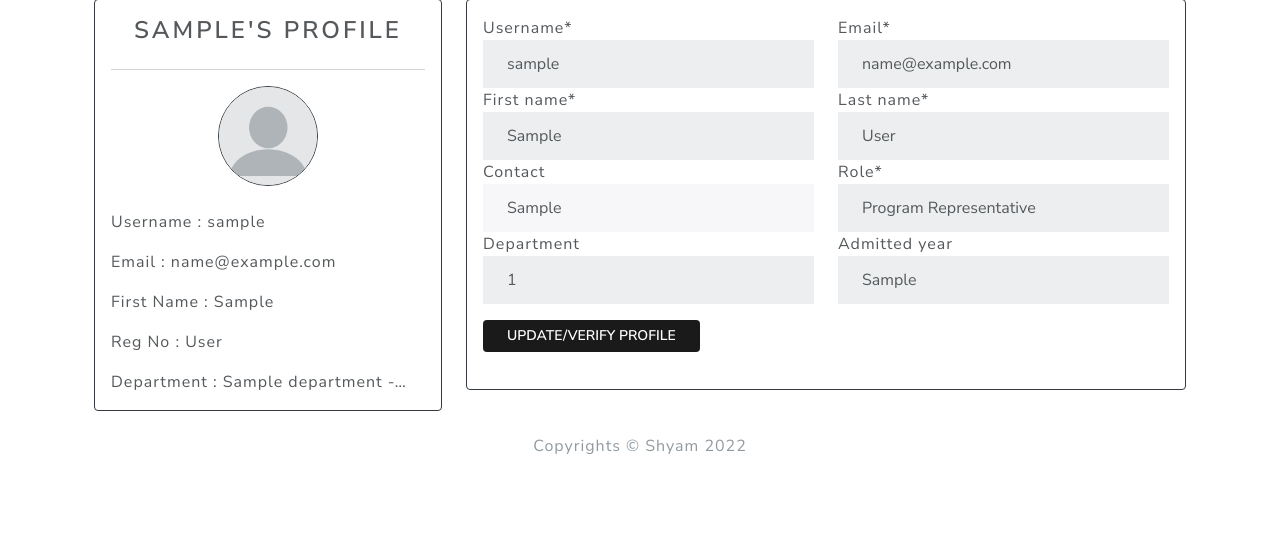
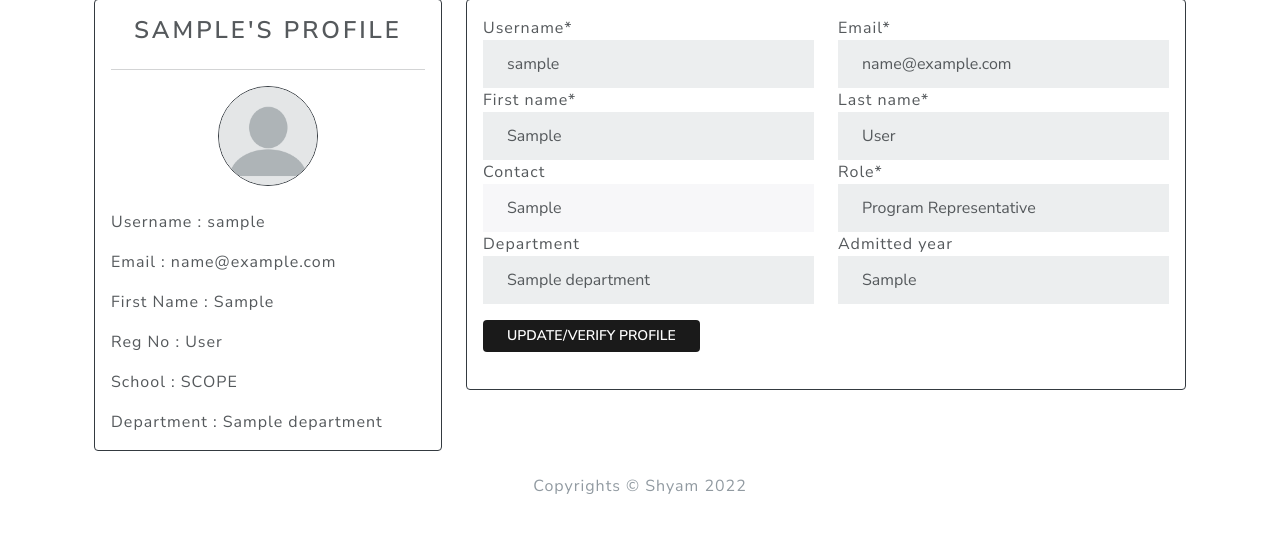
Before and after one commit to ShyamSundhar1411/Query-Raiser, a Django app: a page that uses services/templates/account/profile.html in a window 1280 px wide. Shown: the part 132-665 px from the top of the page. Run offline with Django 4.2, Linux system fonts and the light colour scheme; a user stored in the database is signed in; tables that the repository leaves empty hold one stand-in row (values such as "Sample post"); parts of the project's set-up code (start-up, migrations or seed data) failed here and were passed over; some libraries are stand-ins or nearby versions.

Commit message:
Changing Departments

```diff
--- a/pyproject.toml
+++ b/pyproject.toml
@@ -23,6 +23,7 @@ psycopg2 = "^2.9.3"
 psycopg2-binary = "^2.9.3"
 hypercorn = "^0.14.3"
 gunicorn = "^20.1.0"
+django-import-export = "^3.0.1"
 
 [tool.poetry.dev-dependencies]
 
--- a/services/choices.py
+++ b/services/choices.py
@@ -30,5 +30,6 @@ SCHOOL_CHOICES = [
     ('VITBS','VIT Business School-VITBS'),
     ('VITSOL','VIT School of Law-VITSOL'),
     ('VFIT','VIT Fashion Institute of Technology-VFIT'),
-    ('Other Organization','Other Organization')
+    ('Other Organization','Other Organization'),
+    ('Unauthorized','Unauthorized'),
 ]
--- a/services/forms.py
+++ b/services/forms.py
@@ -18,7 +18,7 @@ class UserForm(forms.ModelForm):
 class ProfileForm(forms.ModelForm):
     contact = PhoneNumberField(required = True)
     role = forms.CharField(disabled=True)
-    department = forms.CharField(disabled=True,required=False)
+    department = forms.ModelChoiceField(queryset=Department.objects.all(),disabled=True,required=False)
     admitted_year = forms.CharField(disabled=True,required=False)
     class Meta:
         model = Profile
--- a/services/models.py
+++ b/services/models.py
@@ -16,7 +16,7 @@ class Department(models.Model):
     department_id = models.CharField(max_length = 100)
     department_school = models.CharField(max_length = 100,choices = SCHOOL_CHOICES)
     def __str__(self):
-        return self.department_name+' - '+self.department_id
+        return self.department_name
 class Profile(models.Model):
     user = models.OneToOneField(User, on_delete=models.CASCADE)
     contact = PhoneNumberField(blank = True)
@@ -47,7 +47,7 @@ class Query(models.Model):
 @receiver(post_save,sender = User)
 def create_profile(sender,instance,created,**kwargs):
     if created:
-        Profile.objects.create(user = instance,role = "Unauthorized")
+        Profile.objects.create(user = instance,role = "Unauthorized",department = None)
         instance.profile.save()
 @receiver(post_save, sender = User)
 def save_profile(sender, instance, **kwargs):
--- a/services/templates/account/profile.html
+++ b/services/templates/account/profile.html
@@ -18,6 +18,7 @@
                     <p class = "card-text profile-text">Email : {{user.email|truncatechars:20}}</p>
                     <p class = "card-text profile-text">First Name : {{user.first_name}}</p>
                     <p class = "card-text profile-text">Reg No : {{user.last_name}}</p>
+                    <p class = "card-text profile-text">School : {{user.profile.department.department_school}}</p>
                     <p class = "card-text profile-text">Department : {% if user.profile.department %}{{user.profile.department|truncatechars:20}}{% else %}Profile Under Verification{% endif %}</p>
                 </div>
             </div>
--- a/services/views.py
+++ b/services/views.py
@@ -88,7 +88,7 @@ def approve_query(request,pk,slug):
         messages.error(request,"Error Processing Request")
         return redirect("query_detail_view",pk = pk,slug = slug)
 @login_required
-@user_passes_test(lambda user:user.profile.department != 'Unauthorized' or user.profile.department != 'Unauthorized')
+@user_passes_test(lambda user:user.profile.department_name != 'Unauthorized' or user.profile.department_name != 'Unauthorized')
 def reject_query(request,pk,slug):
     query = Query.objects.get(id = pk,slug = slug)
     if request.method == "POST" and is_program_representative(request.user):
@@ -106,13 +106,13 @@ def profile(request,slug):
         user_form = UserForm(request.POST,instance = request.user)
         profile_form = ProfileForm(request.POST,request.FILES,instance = request.user.profile)
         if user_form.is_valid() and profile_form.is_valid():
-            if not request.user.profile.department:
+            if request.user.profile.department == None:
                 profile_form_copy = profile_form.save(commit = False)
                 if email_checker(request.user.email):
                     organization = email_parser(request.user.email)
                     if organization == 'vitstudent.ac.in':
                         profile_form_copy.role = 'Student'
-                        department = Department.objects.get(departmentId = department_finder(request.user.last_name))
+                        department = Department.objects.get(department_id = department_finder(request.user.last_name))
                         admitted_year = admitted_year_finder(request.user.last_name)
                         profile_form_copy.department = department
                         profile_form_copy.admitted_year = admitted_year
@@ -135,7 +135,7 @@ def profile(request,slug):
         profile_form = ProfileForm(instance = request.user.profile)
         return render(request,'account/profile.html',{'user_form':user_form,'profile_form':profile_form})
 @login_required
-@user_passes_test(lambda user:user.profile.department != 'Unauthorized' or user.profile.department != 'Unauthorized')
+@user_passes_test(lambda user:user.profile.department.department_name != 'Unauthorized')
 def view_all_queries(request):
     program_representative = None
     if is_program_representative(request.user):
```
Also changed, not shown: services/admin.py (+10 -1 lines), services/migrations/0001_initial.py, 2 other files.
